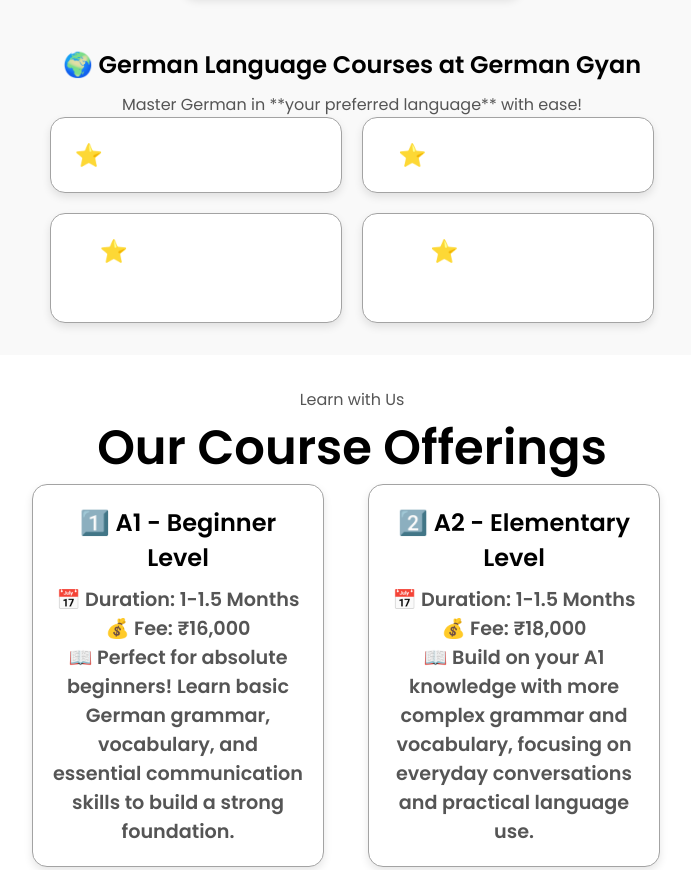
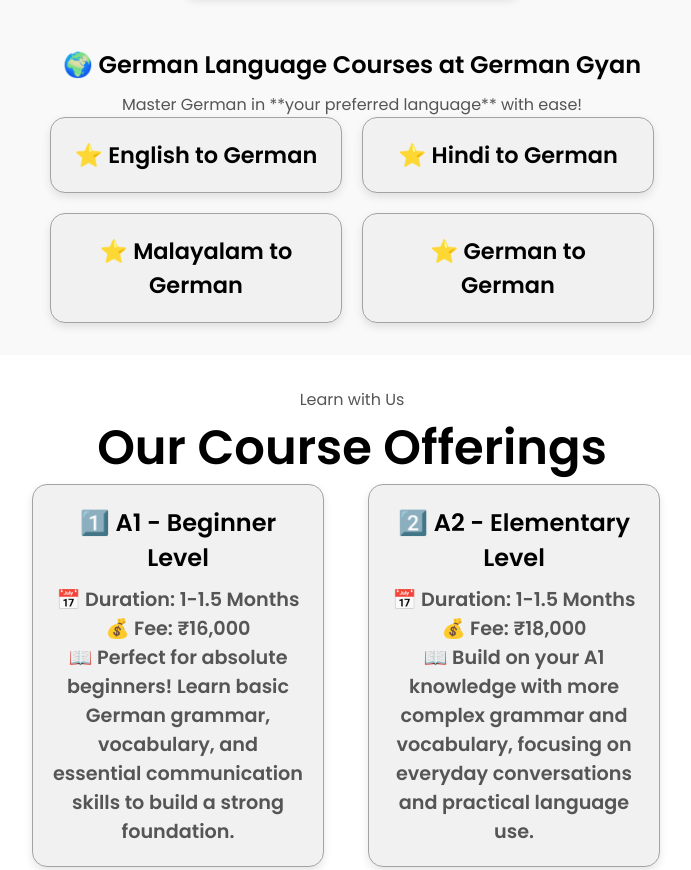
Before and after one commit to rajat-git-official/germangyan, a website: page index.html in a window 1280 px wide. Shown: the part 2139-3009 px from the top of the page, without its empty margins (288-979 px from the left). Drawn offline with nearby package versions, Linux system fonts and the light colour scheme.

Commit message:
Added changes

```diff
--- a/style.css
+++ b/style.css
@@ -356,21 +356,43 @@
 }
 
 .course-card {
-  background: #007bff;
-  color: white;
+  background: #007bff;  /* Blue background */
+  color: white;  /* White text */
   padding: 15px;
   border-radius: 10px;
   text-align: center;
   width: 250px;
   font-size: 1.2rem;
   font-weight: bold;
-  transition: transform 0.3s ease, background 0.3s ease;
+  transition: transform 0.3s ease, background 0.3s ease, color 0.3s ease;
 }
 
+/* Fix text visibility on default state */
+.course-card h3 {
+  color: white;  /* Ensure text remains visible */
+}
+
+/* Fix for non-hovered cards (if white background) */
+.course-card:not(:hover) {
+  background: #f1f1f1;  /* Light gray background */
+  color: black;  /* Black text */
+}
+
+.course-card:not(:hover) h3 {
+  color: black; /* Ensure text is readable */
+}
+
+/* Hover Effect */
 .course-card:hover {
   transform: translateY(-5px);
-  background: #0056b3;
+  background: #0056b3; /* Darker blue */
+  color: white; /* Keep text white */
 }
+
+.course-card:hover h3 {
+  color: white;  /* Ensure text remains visible */
+}
+
 
 /* RESPONSIVE DESIGN */
 @media screen and (max-width: 1024px) {
```
